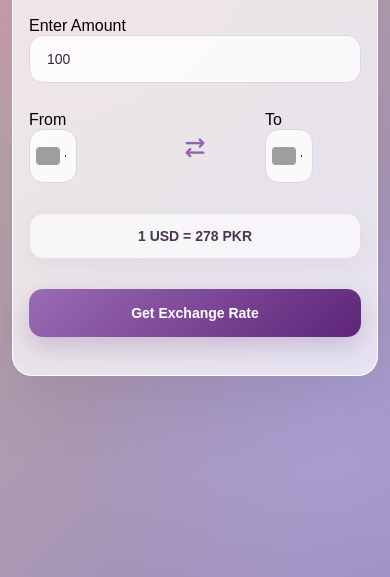
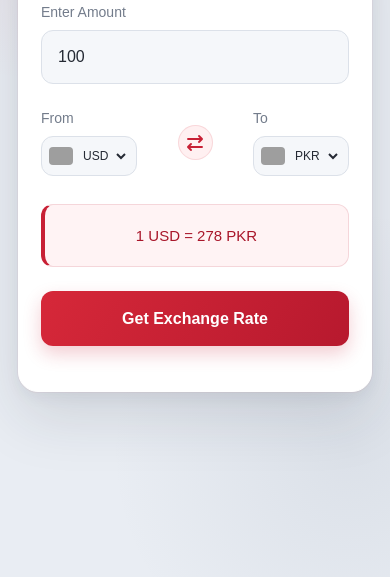
Before and after one commit to uroojrizwan-sketch/Currency-Converter-, a plain HTML site: page Currency Converter/index.html in a window 390 px wide. Shown: the part 267-844 px from the top of the page. Drawn offline with Linux system fonts and the light colour scheme; grey boxes are pictures that could not be loaded.

Commit message:
Update style.css

```diff
--- a/Currency Converter/style.css
+++ b/Currency Converter/style.css
@@ -1,3 +1,19 @@
+:root {
+    --primary: #C82035;
+    --primary-hover: #A9162A;
+    --primary-soft: #FFF0F1;
+
+    --bg: #E9EDF3;
+    --card: #FFFFFF;
+    --input-bg: #F5F7FA;
+
+    --text: #252A34;
+    --muted: #737C8B;
+
+    --border: #DCE1E9;
+    --shadow: rgba(31, 41, 55, 0.12);
+}
+
 * {
     margin: 0;
     padding: 0;
@@ -7,212 +23,370 @@
 body {
     min-height: 100vh;
     display: flex;
+    align-items: center;
     justify-content: center;
-    align-items: center;
-    padding: 20px;
-    font-family: Arial, sans-serif;
-   background:
-    radial-gradient(circle at 15% 20%, #d49ab3 0%, transparent 35%),
-    radial-gradient(circle at 85% 80%, #aaa0d2 0%, transparent 35%),
-    linear-gradient(135deg, #c9b39c, #9b8bc0);
+    padding: 25px;
+
+    font-family: 'Poppins', sans-serif;
+    color: var(--text);
+
+    background:
+        radial-gradient(
+            circle at 10% 15%,
+            rgba(200, 32, 53, 0.08),
+            transparent 28%
+        ),
+        radial-gradient(
+            circle at 90% 85%,
+            rgba(100, 116, 139, 0.10),
+            transparent 30%
+        ),
+        var(--bg);
 }
 
 .container {
     width: 430px;
     min-height: 500px;
-    padding: 40px;
-    background: rgba(255, 255, 255, 0.72);
-    border: 1px solid rgba(255, 255, 255, 0.9);
-    border-radius: 28px;
+    padding: 36px;
+
+    background: var(--card);
+
+    border: 1px solid #FFFFFF;
+    border-radius: 24px;
+
     box-shadow:
-        0 25px 70px rgba(75, 50, 80, 0.15),
-        inset 0 1px 0 rgba(255, 255, 255, 0.8);
-    backdrop-filter: blur(18px);
+        0 25px 60px rgba(31, 41, 55, 0.13),
+        0 5px 15px rgba(31, 41, 55, 0.05),
+        0 0 0 1px rgba(200, 32, 53, 0.04);
+
+    position: relative;
+    overflow: hidden;
+
+    transition: transform 0.3s ease,
+                box-shadow 0.3s ease;
+}
+
+.container::before {
+    content: "";
+    position: absolute;
+    top: 0;
+    left: 0;
+
+    width: 100%;
+    height: 5px;
+
+    background: linear-gradient(
+        90deg,
+        #A9162A,
+        #E63950,
+        #F28B98
+    );
+}
+
+.container:hover {
+    transform: translateY(-4px);
+
+    box-shadow:
+        0 30px 70px rgba(31, 41, 55, 0.16),
+        0 8px 20px rgba(200, 32, 53, 0.07);
 }
 
 h2 {
+    color: var(--text);
     text-align: center;
-    font-family: sans-serif;
-    font-size: 30px;
+
+    font-size: 28px;
     font-weight: 700;
-    letter-spacing: -0.5px;
-    color: #34263d;
-    margin-bottom: 8px;
+    letter-spacing: -0.6px;
+
+    margin-bottom: 32px;
 }
 
 form {
-    margin: 2rem 0 1rem 0;
+    margin: 25px 0 15px;
 }
 
-form select,
-button,
-input {
+form p {
+    color: var(--muted);
+
+    font-size: 14px;
+    font-weight: 500;
+
+    margin-bottom: 10px;
+}
+
+form input {
     width: 100%;
-    border: none;
+    height: 54px;
+
+    padding: 0 16px;
+
+    background: var(--input-bg);
+
+    border: 1px solid var(--border);
+    border-radius: 12px;
+
+    color: var(--text);
+
+    font-size: 16px;
+    font-family: inherit;
+    font-weight: 500;
+
     outline: none;
-    border-radius: 14px;
+
+    transition: all 0.3s ease;
 }
-form input {
-    height: 54px;
-    padding: 0 17px;
-    font-size: 16px;
-    color: #34263d;
-    background-color: rgba(255, 255, 255, 0.8);
-    border: 1px solid #ded5e4;
-    transition: 0.25s ease;
+
+form input:hover {
+    border-color: #C8CFDA;
+}
+
+form input:focus {
+    background: #FFFFFF;
+
+    border-color: var(--primary);
+
+    box-shadow:
+        0 0 0 4px rgba(200, 32, 53, 0.09);
 }
 
 form input::placeholder {
-    color: #9b91a1;
-}
-
-form input:focus {
-    border-color: #9a6bb5;
-    box-shadow:
-        0 0 0 4px rgba(154, 107, 181, 0.1);
+    color: #A6AFBD;
 }
 
 .dropdown {
     display: flex;
+    align-items: center;
     justify-content: space-between;
-    align-items: center;
-    margin-top: 28px;
-    gap: 12px;
+
+    gap: 14px;
+    margin-top: 26px;
 }
+
+/* SELECT BOX */
+
 .select-container {
     display: flex;
-    width: 135px;
-    height: 54px;
+    align-items: center;
     justify-content: center;
-    align-items: center;
-    gap: 8px;
-    padding: 0 10px;
-    background: rgba(255, 255, 255, 0.8);
-    border: 1px solid #ded5e4;
-    border-radius: 14px;
-    transition: 0.25s ease;
+
+    gap: 9px;
+    width: 100%;
+
+    padding: 12px 10px;
+
+    background: var(--input-bg);
+
+    border: 1px solid var(--border);
+    border-radius: 12px;
+
+    transition: all 0.3s ease;
 }
 
 .select-container:hover {
-    border-color: #b18ac4;
-    transform: translateY(-1px);
+    background: #FFF8F8;
+    border-color: rgba(200, 32, 53, 0.45);
 }
+
 .select-container img {
-    width: 30px;
-    max-width: 30px;
+    width: 29px;
     height: 21px;
+
     object-fit: cover;
     border-radius: 4px;
 }
+
 .select-container select {
     width: auto;
+    min-width: 0;
+    flex: 1;
+
+    border: none;
+    outline: none;
+
     background: transparent;
-    color: #34263d;
-    font-size: 15px;
-    font-weight: 600;
+
+    color: var(--text);
+
+    font-size: 14px;
+    font-weight: 500;
+    font-family: inherit;
+
     cursor: pointer;
 }
+
+.select-container select option {
+    background: #FFFFFF;
+    color: var(--text);
+}
+
 .dropdown i {
-    font-size: 19px;
-    color: #9564ae;
-    margin-top: 0;
-    transition: 0.3s ease;
+    flex-shrink: 0;
+
+    display: flex;
+    align-items: center;
+    justify-content: center;
+
+    width: 40px;
+    height: 40px;
+
+    background: var(--primary-soft);
+    color: var(--primary);
+
+    border: 1px solid rgba(200, 32, 53, 0.12);
+    border-radius: 50%;
+
+    font-size: 18px;
+    cursor: pointer;
+
+    transition: all 0.35s ease;
 }
+
 .dropdown i:hover {
+    background: var(--primary);
+    color: #FFFFFF;
+
     transform: rotate(180deg);
-    color: #704783;
+    box-shadow: 0 5px 15px rgba(200, 32, 53, 0.22);
 }
+
 .msg {
-    margin: 30px 0;
-    padding: 18px;
+    margin: 28px 0 24px;
+    padding: 18px 15px;
+
+    background: #FFF3F4;
+
+    border: 1px solid #F5D6DA;
+    border-left: 4px solid var(--primary);
+
+    border-radius: 12px;
+
+    color: #A9162A;
+
     text-align: center;
-    font-family: sans-serif;
+    font-size: 15px;
+    font-weight: 500;
+
+    line-height: 1.7;
+}
+
+form button {
+    width: 100%;
+    height: 55px;
+
+    border: none;
+    border-radius: 12px;
+
+    background: linear-gradient(
+        120deg,
+        #D62839,
+        #B7192E
+    );
+
+    color: #FFFFFF;
+
     font-size: 16px;
     font-weight: 600;
-    color: #49384f;
-    background: rgba(255, 255, 255, 0.65);
-    border: 1px solid #e4dce8;
-    border-radius: 14px;
-    box-shadow: 0 8px 20px rgba(80, 55, 90, 0.05);
-}
-form button {
-    height: 54px;
-    background: linear-gradient(
-        135deg,
-        #9a6bb5,
-        #5e2579
-    );
-    color: white;
-    font-size: 16px;
-    font-weight: 700;
+    font-family: inherit;
+
     cursor: pointer;
+
     box-shadow:
-        0 10px 25px rgba(112, 71, 131, 0.25);
-    transition: 0.25s ease;
+        0 8px 18px rgba(200, 32, 53, 0.22);
+
+    transition: all 0.3s ease;
 }
 
 form button:hover {
-    transform: translateY(-2px);
+    background: linear-gradient(
+        120deg,
+        #E63950,
+        #A9162A
+    );
+
+    transform: translateY(-3px);
+
     box-shadow:
-        0 14px 30px rgba(112, 71, 131, 0.32);
+        0 12px 25px rgba(200, 32, 53, 0.30);
 }
 
 form button:active {
-    transform: translateY(0);
+    transform: scale(0.98);
+}
+
+
+::-webkit-scrollbar {
+    width: 7px;
+}
+
+::-webkit-scrollbar-track {
+    background: #E9EDF3;
+}
+
+::-webkit-scrollbar-thumb {
+    background: #C82035;
+    border-radius: 10px;
+}
+
+::selection {
+    background: #C82035;
+    color: #FFFFFF;
+}
+
+@media (max-width: 768px) {
+    .container {
+        width: min(430px, 100%);
+    }
 }
 
 @media (max-width: 500px) {
-
     body {
-        padding: 20px;
-    }
-    .container {
-        width: 100%;
-
-        padding: 28px;
-
-        border-radius: 22px;
-    }
-    h2 {
-        font-size: 26px;
-    }
-    .dropdown {
-        gap: 8px;
-    }
-    .select-container {
-        width: 120px;
-    }
-}
-@media (max-width: 768px) {
-    body {
-        padding: 20px;
+        padding: 18px;
     }
 
     .container {
-        width: 100%;
-        max-width: 430px;
-    }
-}
-
-/* Small mobile screens */
-@media (max-width: 400px) {
-    body {
-        padding: 12px;
-    }
-
-    .container {
-        padding: 22px 16px;
+        padding: 30px 22px;
         min-height: auto;
         border-radius: 20px;
     }
 
     h2 {
-        font-size: 24px;
+        font-size: 25px;
+        margin-bottom: 26px;
     }
 
-    form input {
-        height: 48px;
-        font-size: 14px;
+    .dropdown {
+        gap: 9px;
+    }
+
+    .select-container {
+        padding: 10px 7px;
+        gap: 6px;
+    }
+
+    .select-container select {
+        font-size: 12px;
+    }
+
+    .select-container img {
+        width: 24px;
+        height: 18px;
+    }
+
+    .dropdown i {
+        width: 35px;
+        height: 35px;
+        font-size: 16px;
+    }
+}
+
+@media (max-width: 350px) {
+    .container {
+        padding: 25px 15px;
+    }
+
+    h2 {
+        font-size: 22px;
     }
 
     .dropdown {
@@ -220,69 +394,19 @@ form button:active {
     }
 
     .select-container {
-        width: 50%;
-        min-width: 0;
-        gap: 5px;
-        padding: 0 6px;
-    }
-
-    .select-container img {
-        width: 24px;
-        max-width: 24px;
-        height: 18px;
+        padding: 9px 5px;
     }
 
     .select-container select {
-        min-width: 0;
-        font-size: 13px;
-    }
-
-    .msg {
-        padding: 14px 10px;
-        font-size: 14px;
-        overflow-wrap: anywhere;
-    }
-
-    form button {
-        height: 48px;
-        font-size: 14px;
+        font-size: 11px;
     }
 }
 
-/* Very small mobile screens */
-@media (max-width: 320px) {
-    body {
-        padding: 8px;
-    }
-
-    .container {
-        padding: 18px 12px;
-    }
-
-    h2 {
-        font-size: 22px;
-    }
-
-    .dropdown {
-        gap: 4px;
-    }
-
-    .select-container {
-        padding: 0 4px;
-        gap: 3px;
-    }
-
-    .select-container img {
-        width: 20px;
-        max-width: 20px;
-        height: 16px;
-    }
-
-    .select-container select {
-        font-size: 12px;
-    }
-
-    .dropdown i {
-        font-size: 16px;
+@media (prefers-reduced-motion: reduce) {
+    *,
+    *::before,
+    *::after {
+        transition-duration: 0.01ms !important;
+        animation-duration: 0.01ms !important;
     }
 }
```
